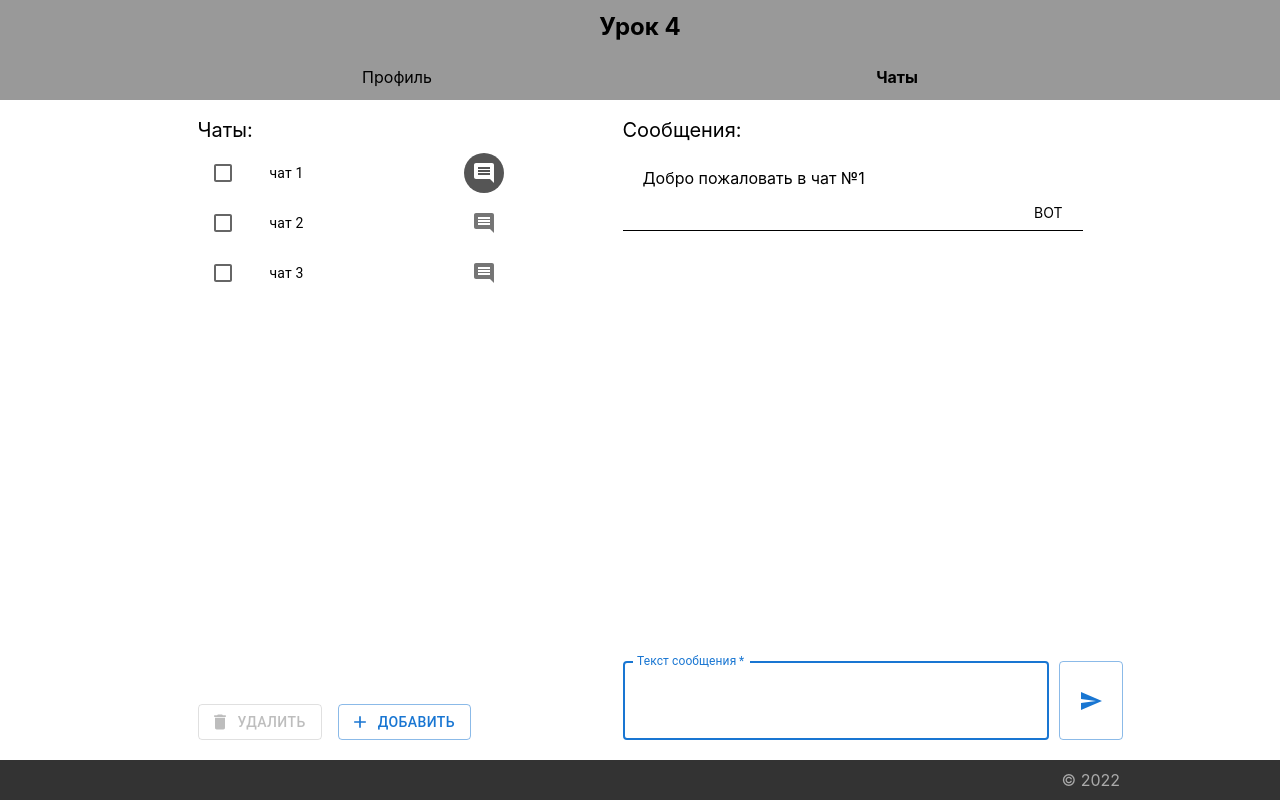
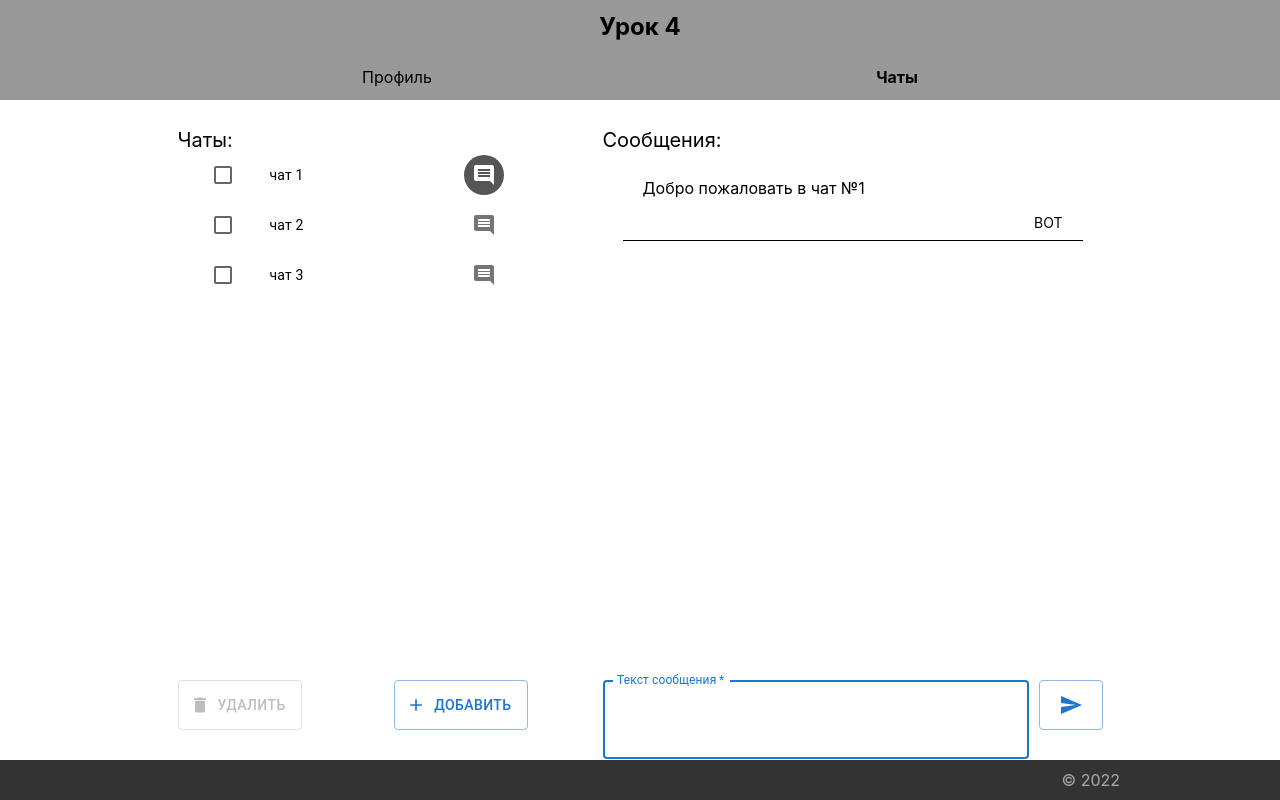
Before and after one commit to anlesem/HW, a React (Create React App) app: page /chats/1 in a window 1280 px wide. Built offline with nearby package versions, Linux system fonts and the light colour scheme.

Commit message:
Оформление

```diff
--- a/src/components/ChatList/ChatList.jsx
+++ b/src/components/ChatList/ChatList.jsx
@@ -36,6 +36,11 @@ export const ChatList = ({ chatData }) => {
       setChecked(newChecked);
    };
 
+   const handleAdd = () => {
+      chatData.addChat()
+      scrollChats.current.scrollTop = scrollChats.current.scrollHeight - scrollChats.current.clientHeight;
+   }
+
    const handleSubmit = (event) => {
       event.preventDefault();
       if (text) {
@@ -51,9 +56,7 @@ export const ChatList = ({ chatData }) => {
    }
 
    const handleInput = (value) => {
-      if (value) {
       setText(value);
-      }
    }
 
    const handleKeyDown = (event) => {
@@ -64,16 +67,15 @@ export const ChatList = ({ chatData }) => {
    }
 
    useEffect(() => {
-      scrollChats.current.scrollTop = scrollChats.current.scrollHeight - scrollChats.current.clientHeight;
-   });
-
-   useEffect(() => {
       setText('');
    }, [checked]);
 
    return (
-      <div className={style.chatList} ref={scrollChats}>Чаты:
-         <List sx={{ width: '100%', maxWidth: 360, bgcolor: 'background.paper' }}>
+      <div className={style.wrap}>
+         <List
+            sx={{ width: '100%', maxWidth: 360, bgcolor: 'background.paper' }}
+            className={style.chatList}
+            ref={scrollChats}>
             {chatData.chats.map((chat) => {
                const labelId = `checkbox-list-label-${chat.id}`;
 
@@ -105,29 +107,6 @@ export const ChatList = ({ chatData }) => {
                );
             })}
          </List>
-         <div className={style.form} >
-            {checked.length === 2 && <form className={style.rename} onSubmit={handleSubmit}>
-               <TextField
-                  id="outlined-basic"
-                  name="chat"
-                  label="Название чата"
-                  variant="outlined"
-                  sx={{ mt: 2 }}
-                  value={text}
-                  onChange={event => handleInput(event.target.value)}
-                  onKeyDown={event => handleKeyDown(event)}
-                  required
-                  inputProps={{ "data-testid": "chat-form-input" }}
-                  className={style.textField}
-               />
-               <Button
-                  variant="outlined"
-                  type="submit"
-                  sx={{ mt: 2 }}
-                  data-testid='chat-form-button'>
-                  <SendIcon />
-               </Button>
-            </form>}
          <Stack direction="row" spacing={2} className={style.manage}>
             <Button
                variant="outlined"
@@ -142,11 +121,29 @@ export const ChatList = ({ chatData }) => {
                variant="outlined"
                startIcon={<AddIcon />}
                data-testid="chats-button-add"
-                  onClick={() => chatData.addChat()}>
+               onClick={() => handleAdd(checked)}>
                Добавить
             </Button>
          </Stack>
-         </div>
+         {checked.length === 2 && <form className={style.rename} onSubmit={handleSubmit}>
+            <TextField
+               id="outlined-basic"
+               name="chat"
+               label="Название чата"
+               variant="outlined"
+               value={text}
+               onChange={event => handleInput(event.target.value)}
+               onKeyDown={event => handleKeyDown(event)}
+               required
+               inputProps={{ "data-testid": "chat-form-input" }}
+               className={style.textField}
+            />
+            <Button
+               variant="outlined"
+               type="submit"
+               data-testid='chat-form-button'>
+               <SendIcon />
+            </Button></form>}
       </div>
    );
 };
--- a/src/components/ChatList/ChatList.module.scss
+++ b/src/components/ChatList/ChatList.module.scss
@@ -1,29 +1,13 @@
-.chatList {
-   width: 35%;
+.wrap {
    height: 100%;
-   padding: 20px 20px 50px;
-   font-size: 20px;
-   font-weight: semibold;
-
-   overflow-y: auto;
+   padding-bottom: 20px;
+   display: grid;
+   grid-template-rows: 1fr 50px;
 }
 
-.form {
-   position: absolute;
-   bottom: 20px;
-   background-color: #fff;
-}
-
-.rename {
-   width: 100%;
-   background-color: #fff;
-   margin-bottom: 20px;
-
-   display: flex;
-
-   button {
-      margin-left: 10px;
-   }
+.chatList {
+   padding: 0 20px !important;
+   overflow-y: auto;
 }
 
 .manage {
@@ -32,6 +16,25 @@
 
    display: flex;
    justify-content: space-between;
+}
+
+.rename {
+   position: absolute;
+   top: 5px;
+   width: 100%;
+   background-color: #fff;
+   margin-bottom: 20px;
+
+   display: flex;
+   justify-content: space-between;
+
+   button {
+      margin-left: 10px;
+   }
+}
+
+.textField {
+   flex-grow: 1;
 }
 
 .active {
--- a/src/components/Message/Message.jsx
+++ b/src/components/Message/Message.jsx
@@ -1,8 +1,8 @@
-import { useState, useEffect, useCallback, useRef } from 'react';
+import { useState, useEffect, useCallback } from 'react';
 import { nanoid } from 'nanoid';
 
 import { MessageList } from '../../components/MessageList/MessageList';
-import { Form } from '../../components/Form/Form';
+import { MessageForm } from '../MessageForm/MessageForm';
 
 import style from './Message.module.scss';
 
@@ -39,7 +39,6 @@ const defaultMessages = {
 
 export const Message = ({ chatId }) => {
 	const [messages, setMessages] = useState(defaultMessages);
-	const scrollChats = useRef(null);
 
 	const sendMassage = useCallback((text, author = 'User', id = nanoid()) => {
 		setMessages((prevMessages) => ({
@@ -76,14 +75,10 @@ export const Message = ({ chatId }) => {
 		}
 	}, [chatId, messages, sendMassage]);
 
-	useEffect(() => {
-		scrollChats.current.scrollTop = scrollChats.current.scrollHeight - scrollChats.current.clientHeight;
-	});
-
 	return (
-		<div className={style.messages} ref={scrollChats}>Сообщения:
+		<div className={style.wrap}>
 			<MessageList message={messages[`chat${chatId}`]} />
-			<Form formData={{ chatId, sendMassage }} />
+			<MessageForm formData={{ chatId, sendMassage }} />
 		</div>
 	);
 }
--- a/src/components/Message/Message.module.scss
+++ b/src/components/Message/Message.module.scss
@@ -1,9 +1,6 @@
-.messages {
-	width: 50%;
+.wrap {
 	height: 100%;
-	padding: 20px 20px 80px;
-	font-size: 20px;
-	font-weight: semibold;
-
-	overflow-y: auto;
+	padding-bottom: 20px;
+	display: grid;
+	grid-template-rows: 1fr 50px;
 }
--- a/src/components/Form/Form.jsx
+++ b/src/components/MessageForm/MessageForm.jsx
@@ -1,11 +1,12 @@
 import { useState, useRef, useEffect } from 'react';
 
-import style from './Form.module.scss';
+import style from './MessageForm.module.scss';
+
 import Button from '@mui/material/Button';
 import SendIcon from '@mui/icons-material/Send';
 import TextField from '@mui/material/TextField';
 
-export const Form = ({ formData }) => {
+export const MessageForm = ({ formData }) => {
    const [text, setText] = useState('');
    const [textInput, setTextInput] = useState([]);
    const focusForm = useRef(null);
@@ -20,10 +21,8 @@ export const Form = ({ formData }) => {
    }
 
    const handleInput = (value) => {
-      if (value) {
-         setText(value);
-         arrTextInput(value);
-      }
+      setText(value);
+      arrTextInput(value);
    }
 
    const handleKeyDown = (event) => {
@@ -55,7 +54,6 @@ export const Form = ({ formData }) => {
             id="outlined-multiline-static"
             name="text"
             label="Текст сообщения"
-            sx={{ mt: 2 }}
             multiline rows={2}
             value={text}
             onChange={event => handleInput(event.target.value)}
@@ -69,7 +67,6 @@ export const Form = ({ formData }) => {
          <Button
             variant="outlined"
             type="submit"
-            sx={{ mt: 2 }}
             disabled={formData.chatId > 0 ? false : true}
             data-testid='form-button'>
             <SendIcon />
--- a/src/components/Form/Form.module.scss
+++ b/src/components/MessageForm/MessageForm.module.scss
@@ -1,7 +1,5 @@
 .form {
-   position: absolute;
-   bottom: 20px;
-   width: 50%;
+   width: 100%;
    background-color: #fff;
 
    display: flex;
--- a/src/components/MessageList/MessageList.jsx
+++ b/src/components/MessageList/MessageList.jsx
@@ -1,9 +1,17 @@
+import { useEffect, useRef } from 'react';
+
 import style from './MessageList.module.scss';
 
 export const MessageList = ({ message }) => {
+   const scrollMessages = useRef(null);
+
+   useEffect(() => {
+      scrollMessages.current.scrollTop = scrollMessages.current.scrollHeight - scrollMessages.current.clientHeight;
+   });
 
    return (
-      <ul>
+      <ul className={style.messages}
+         ref={scrollMessages}>
          {!message ? '' : message.map((item, idx) => {
             return <li key={item.id} className={style.message} data-testid={'list-item-' + idx}>
                <p className={style.message_text}>{item.text}</p>
--- a/src/components/MessageList/MessageList.module.scss
+++ b/src/components/MessageList/MessageList.module.scss
@@ -1,3 +1,8 @@
+.messages {
+   padding: 0 20px !important;
+   overflow-y: auto;
+}
+
 .message {
    margin-top: 20px;
    padding: 10px 20px;
--- a/src/pages/Chats/Chats.jsx
+++ b/src/pages/Chats/Chats.jsx
@@ -65,8 +65,12 @@ export const Chats = () => {
 
    return (
       <div className={style.main}>
-         <ChatList chatData={{ chatId, chats, addChat, removeChat, renameChat }} />
-         {chatId && chatIs ? <Message chatId={chatId} /> : <Message chatId="0" />}
+         <div className={style.chats}>Чаты:
+            <ChatList chatData={{ chatId, chats, addChat, removeChat, renameChat }} />
+         </div>
+         <div className={style.messages} >Сообщения:
+            {chatId && chatIs ? <Message chatId={chatId} /> : <Message chatId="0" />}
+         </div>
       </div>
    );
 }
--- a/src/pages/Chats/Chats.module.scss
+++ b/src/pages/Chats/Chats.module.scss
@@ -1,5 +1,4 @@
 .main {
-   position: relative;
    max-width: 1000px;
    margin: 0 auto;
    width: 100%;
@@ -9,3 +8,20 @@
    display: flex;
    justify-content: space-around;
 }
+
+.chats {
+   position: relative;
+   width: 35%;
+   height: 100%;
+   padding: 30px 0;
+   font-size: 20px;
+   font-weight: semibold;
+}
+
+.messages {
+   width: 50%;
+   height: 100%;
+   padding: 30px 0;
+   font-size: 20px;
+   font-weight: semibold;
+}
```
Also changed, not shown: 1 other file (tests, documents, lock files or other folders). Lines whose indentation alone changed are shown as unchanged.
